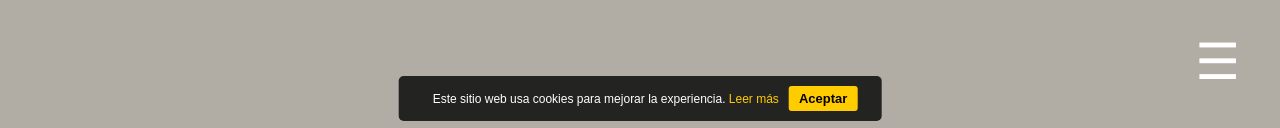
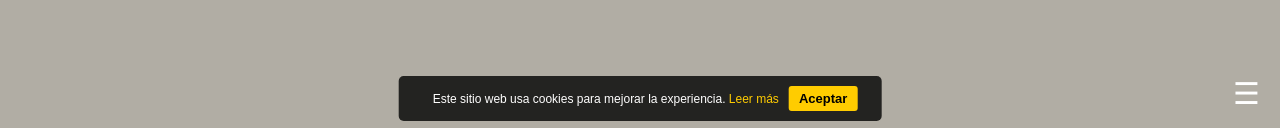
Before and after one commit to juankrider/Streetball, a plain HTML site: page index.html in a window 1280 px wide. Shown: the part 669-797 px from the top of the page. Drawn offline with Linux system fonts and the light colour scheme.

Commit message:
Update styles.css

```diff
--- a/css/styles.css
+++ b/css/styles.css
@@ -58,6 +58,7 @@ body {
     z-index: 2; /* Se pone por encima del otro texto */
 }
 
+
 .five:hover ~ .title, body.five-hover .title,
 .five:hover ~ .seven, body.five-hover .seven {
     color: #444;
@@ -95,13 +96,13 @@ body.seven-hover {
 /* Menú desplegable */
 .menu {
     position: fixed;
-    bottom: 40px;
-    right: 40px;
+    bottom: 20px;
+    right: 20px;
     z-index: 1000;
 }
 
 .menu-icon {
-    font-size: 50px; /* Tamaño fijo */
+    font-size: 30px; /* Tamaño fijo */
     cursor: pointer;
     color: white;
 }
```
